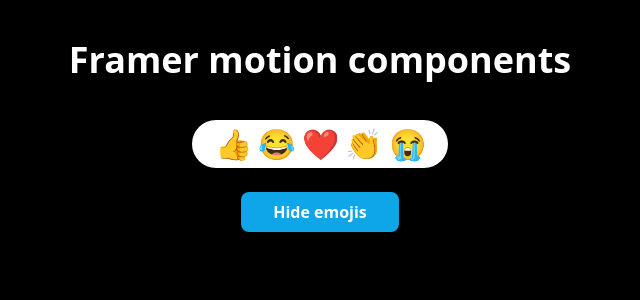
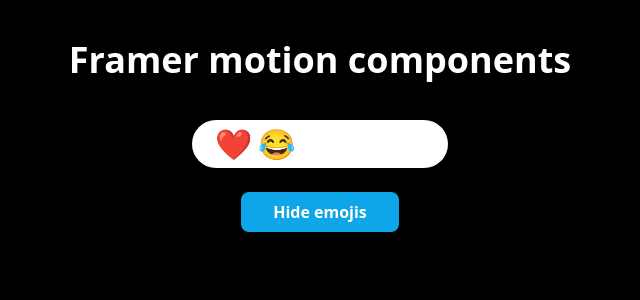
Before and after one commit to Anuj3553/Animation, a React (Vite) app in the folder FramerMotion/animate_transition/: page / in a window 1280 px wide. Both pictures are taken after a click on the button "Show emojis". Shown: the top 300 px of the page, without its empty margins (320-960 px from the left). Built offline with nearby package versions, Linux system fonts and the light colour scheme.

Commit message:
Dynamic Variant Completed

```diff
--- a/FramerMotion/animate_transition/src/App.jsx
+++ b/FramerMotion/animate_transition/src/App.jsx
@@ -1,5 +1,6 @@
 import './App.css'
-import EmojisAnimation from './framer-components/EmojisAnimation'
+import DynamicVariants from './framer-components/DynamicVariants'
+// import EmojisAnimation from './framer-components/Variants-EmojisAnimation'
 // import DraggableDiv from './framer-components/DraggableDiv'
 // import GestureButton from './framer-components/GestureButton'
 // import KeyFrames from './framer-components/KeyFrames'
@@ -18,7 +19,8 @@
         {/* <KeyFrames /> */}
         {/* <GestureButton /> */}
         {/* <DraggableDiv /> */}
-        <EmojisAnimation />
+        {/* <EmojisAnimation /> */}
+        <DynamicVariants />
       </div>
     </>
   )
--- a/FramerMotion/animate_transition/src/framer-components/EmojisAnimation.jsx
+++ b/FramerMotion/animate_transition/src/framer-components/DynamicVariants.jsx
@@ -2,14 +2,14 @@
 import { motion } from 'framer-motion'
 
 const variant1 = {
-    "show": {
+    show: {
         opacity: 1,
         transition: {
             when: "beforeChildren",
-            staggerChildren: 0.1
+            // staggerChildren: 0.1
         }
     },
-    "hide": {
+    hide: {
         opacity: 0,
         transition: {
             when: "afterChildren",
@@ -18,17 +18,22 @@
 }
 
 const variant2 = {
-    "show": {
+    show: (i) => ({
         opacity: 1,
-        y: 0
-    },
-    "hide": {
+        y: 0,
+        transition: {
+            delay: i * 2
+        }
+    }),
+    hide: {
         opacity: 0,
         y: -10
     }
 }
 
-const EmojisAnimation = () => {
+const emojisArr = ['❤️', '😂', '👏', '😭', '😡']
+
+const DynamicVariants = () => {
     const [showEmojis, setShowEmojis] = useState(false)
     return (
         <div>
@@ -39,17 +44,13 @@
                     variants={variant1}
                     className="flex items-center opacity-0 rounded-full p-4 justify-evenly w-64 text-3xl h-12 bg-white">
                     {/* some emojis */}
-                    <motion.span
-                        variants={variant2}
-                        className="bg-transparent">👍</motion.span>
-                    <motion.span
-                        variants={variant2} className="bg-transparent">😂</motion.span>
-                    <motion.span
-                        variants={variant2} className="bg-transparent">❤️</motion.span>
-                    <motion.span
-                        variants={variant2} className="bg-transparent">👏</motion.span>
-                    <motion.span
-                        variants={variant2} className="bg-transparent">😭</motion.span>
+                    {emojisArr.map((emoji, index) => {
+                        return (
+                            <motion.span custom={index} key={index} variants={variant2} className="bg-transparent">
+                                {emoji}
+                            </motion.span>
+                        )
+                    })}
                 </motion.div>
                 <button
                     onClick={() => setShowEmojis(!showEmojis)}
@@ -61,4 +62,4 @@
     )
 }
 
-export default EmojisAnimation
+export default DynamicVariants
--- /dev/null
+++ b/FramerMotion/animate_transition/src/framer-components/Variants-EmojisAnimation.jsx
@@ -0,0 +1,58 @@
+import { useState } from "react"
+import { motion } from 'framer-motion'
+
+const variant1 = {
+    "show": {
+        opacity: 1,
+        transition: {
+            when: "beforeChildren",
+            staggerChildren: 0.1
+        }
+    },
+    "hide": {
+        opacity: 0,
+        transition: {
+            when: "afterChildren",
+        }
+    }
+}
+
+const variant2 = {
+    "show": {
+        opacity: 1,
+        y: 0
+    },
+    "hide": {
+        opacity: 0,
+        y: -10
+    }
+}
+
+const EmojisAnimation = () => {
+    const [showEmojis, setShowEmojis] = useState(false)
+    return (
+        <div>
+            <motion.div
+                animate={showEmojis ? "show" : "hide"}
+                className="mt-10 flex flex-col space-y-6 justify-center items-center">
+                <motion.div
+                    variants={variant1}
+                    className="flex items-center opacity-0 rounded-full p-4 justify-evenly w-64 text-3xl h-12 bg-white">
+                    {/* some emojis */}
+                    <motion.span variants={variant2} className="bg-transparent">❤️</motion.span>
+                    <motion.span variants={variant2} className="bg-transparent">😂</motion.span>
+                    <motion.span variants={variant2} className="bg-transparent">👏</motion.span>
+                    <motion.span variants={variant2} className="bg-transparent">😭</motion.span>
+                    <motion.span variants={variant2} className="bg-transparent">😡</motion.span>
+                </motion.div>
+                <button
+                    onClick={() => setShowEmojis(!showEmojis)}
+                    className="bg-sky-500 text-white font-bold py-2 px-8 rounded-lg cursor-pointer"
+                >{!showEmojis ? "Show emojis" : "Hide emojis"}
+                </button>
+            </motion.div>
+        </div>
+    )
+}
+
+export default EmojisAnimation
```
